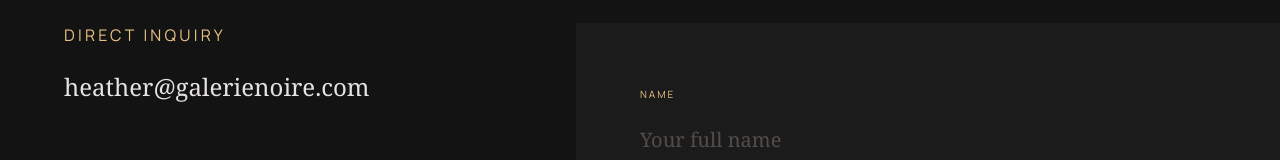
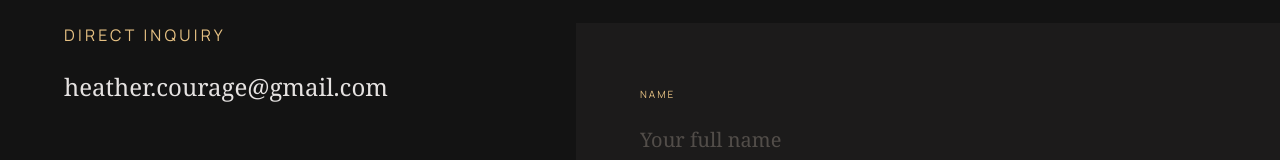
Before and after one commit to LokimotiveUK/heather-portfolio-site, a Next.js app: page /contact in a window 1280 px wide. Shown: the part 572-732 px from the top of the page. Built offline with nearby package versions, Linux system fonts and the light colour scheme.

Commit message:
chore: update contact email address in contact page

```diff
--- a/src/app/contact/page.tsx
+++ b/src/app/contact/page.tsx
@@ -21,8 +21,8 @@ export default function Contact() {
             <div className="lg:col-span-4 space-y-16">
               <div>
                 <h3 className="label-md uppercase tracking-[0.2em] text-primary mb-6">Direct Inquiry</h3>
-                <a className="text-xl md:text-2xl font-headline hover:text-primary transition-colors duration-300" href="mailto:heather@galerienoire.com">
-                  heather@galerienoire.com
+                <a className="text-xl md:text-2xl font-headline hover:text-primary transition-colors duration-300" href="mailto:heather.courage@gmail.com">
+                  heather.courage@gmail.com
                 </a>
               </div>
               <div>
```
